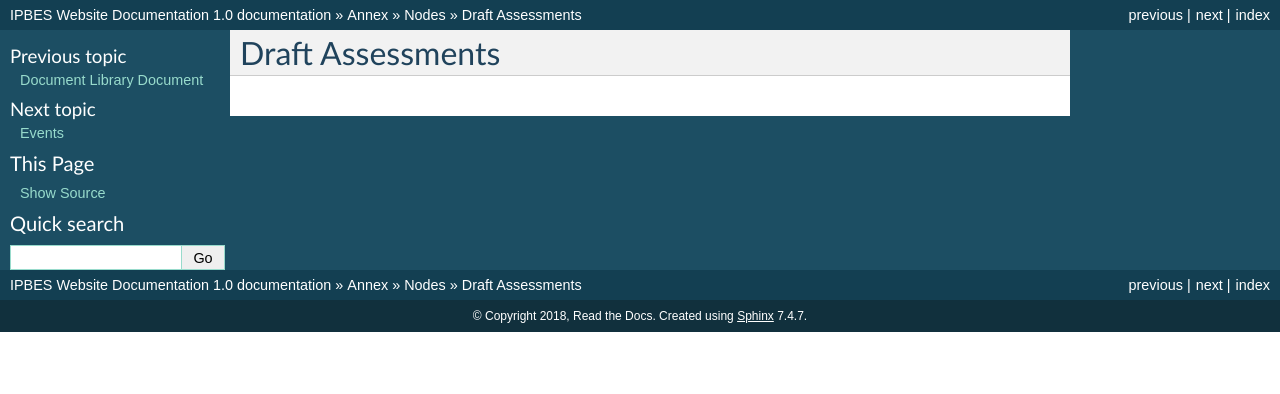
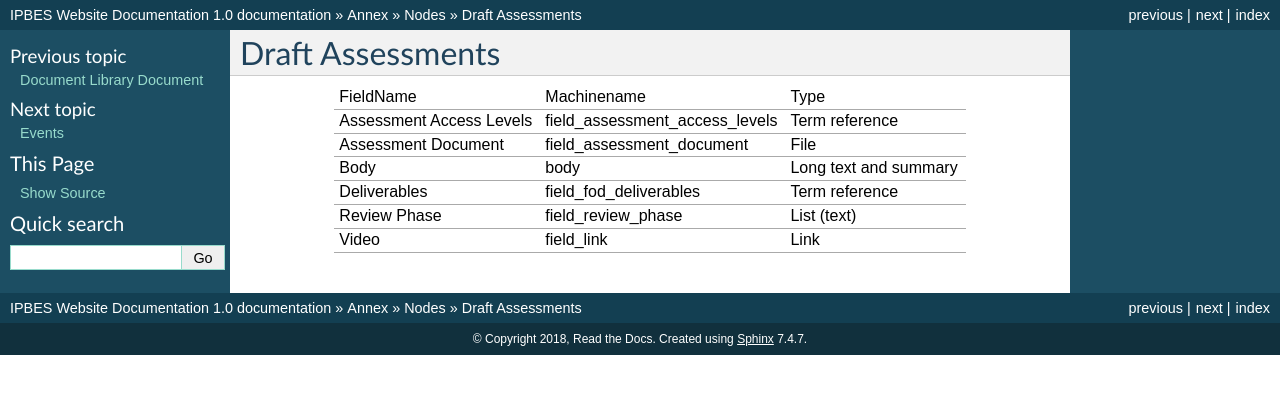
Before and after one commit to ipbes/ipbeswebdocs, a Sphinx documentation site: the page built from docs/annex/nodes/draft-assessments.rst, in a window 1280 px wide. Shown: the top 394 px of the page. Built offline with Sphinx 7.4.7, drawn with Linux system fonts in a browser that asks for light colours; pages that are not in the unit, such as notebooks, are missing from menus.

Commit message:
Update draft-assessments.rst

```diff
--- a/docs/annex/nodes/draft-assessments.rst
+++ b/docs/annex/nodes/draft-assessments.rst
@@ -1,2 +1,17 @@
 Draft Assessments
 =================
++--------------------------+--------------------------------+-----------------------+
+| FieldName                | Machinename                    | Type                  |
++--------------------------+--------------------------------+-----------------------+
+| Assessment Access Levels | field_assessment_access_levels | Term reference        |
++--------------------------+--------------------------------+-----------------------+
+| Assessment Document      | field_assessment_document      | File                  |
++--------------------------+--------------------------------+-----------------------+
+| Body                     | body                           | Long text and summary |
++--------------------------+--------------------------------+-----------------------+
+| Deliverables             | field_fod_deliverables         | Term reference        |
++--------------------------+--------------------------------+-----------------------+
+| Review Phase             | field_review_phase             | List (text)           |
++--------------------------+--------------------------------+-----------------------+
+| Video                    | field_link                     | Link                  |
++--------------------------+--------------------------------+-----------------------+
```
